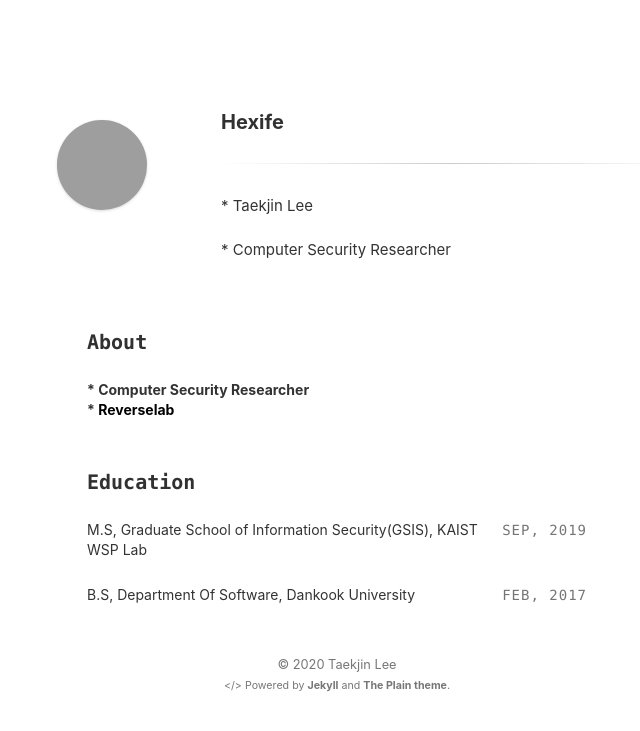
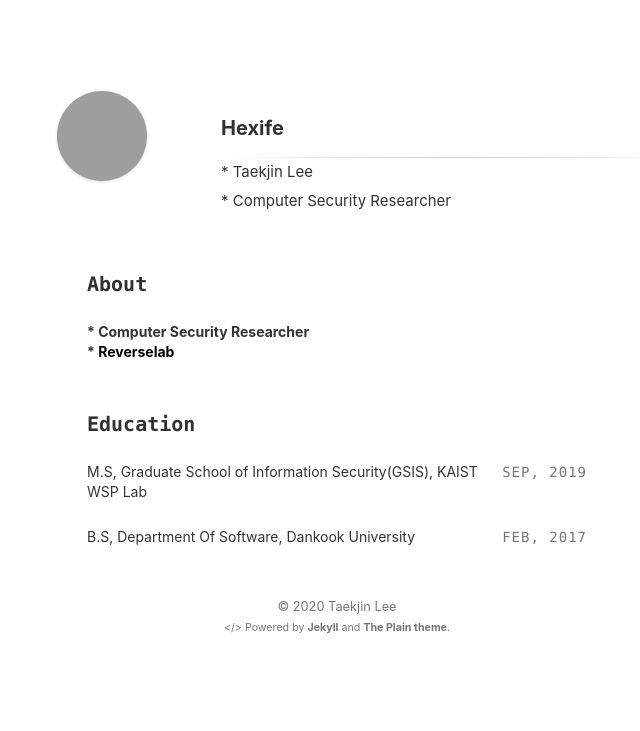
Before and after one commit to Hexife/hexife.github.io, a Jekyll site: the page built from index.html, in a window 1280 px wide. Shown: the top 731 px of the page, without its empty margins (303-943 px from the left). Built offline with Jekyll 4.4.1, drawn with Linux system fonts in a browser that asks for light colours; grey boxes are pictures that could not be loaded.

Commit message:
Test Header

```diff
--- a/_includes/header.html
+++ b/_includes/header.html
@@ -24,9 +24,9 @@
 <td width="40%">
 <article>
 <h3 class="title">Hexife</h3>
-<div class=divider></div>
-<p>* Taekjin Lee </p>
-<p>* Computer Security Researcher</p>
+<div class="divider" style="margin:0px"></div>
+<p style="margin:0px">* Taekjin Lee </p>
+<p style="margin:0px">* Computer Security Researcher</p>
 </article>
 </td>
 <td width="20%">
```
